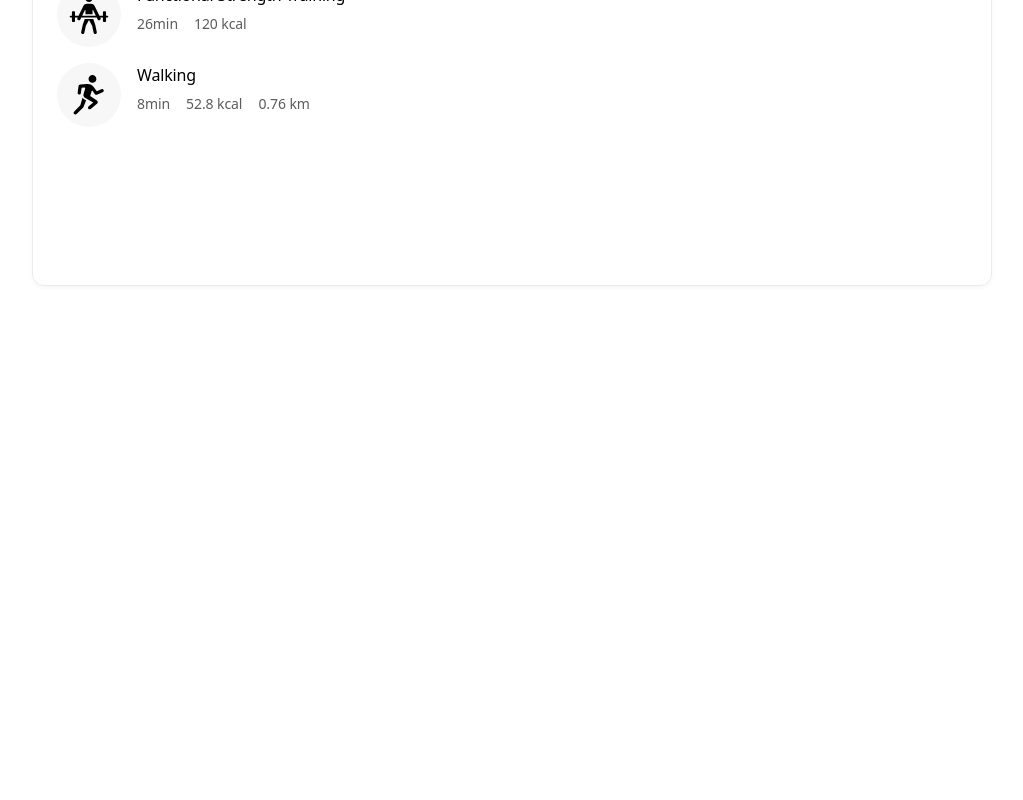
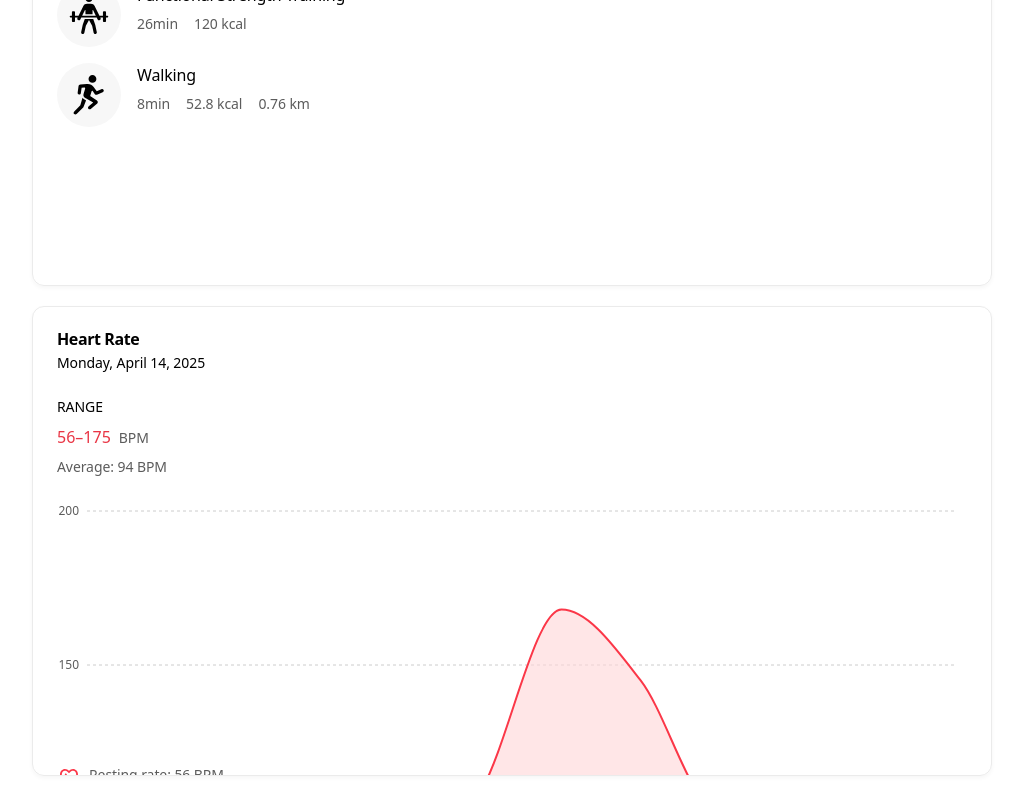
Before and after one commit to vishaltailors/Stride, a React (Vite) app: page / in a window 1280 px wide. Shown: the part 1743-2543 px from the top of the page, without its empty margins (256-1279 px from the left). Before the commit the page ends 2053 px from the top, so only its background shows below. Built offline with nearby package versions, Linux system fonts and the light colour scheme.

Commit message:
Add heart rate widget with interactive chart and metrics display

```diff
--- /dev/null
+++ b/src/components/widgets/heart-rate.data.js
@@ -0,0 +1,94 @@
+// Generate heart rate data for today with min/max ranges
+export const generateTodayHeartRateData = () => {
+  return [
+    { time: "12 AM", min: 62, max: 68, value: 65 },
+    { time: "2 AM", min: 58, max: 65, value: 62 },
+    { time: "4 AM", min: 56, max: 63, value: 60 },
+    { time: "6 AM", min: 65, max: 84, value: 68 },
+    { time: "8 AM", min: 70, max: 95, value: 75 },
+    { time: "10 AM", min: 95, max: 125, value: 110 },
+    { time: "12 PM", min: 145, max: 175, value: 168 },
+    { time: "2 PM", min: 130, max: 163, value: 145 },
+    { time: "4 PM", min: 90, max: 115, value: 102 },
+    { time: "6 PM", min: 100, max: 120, value: 110 },
+    { time: "8 PM", min: 80, max: 95, value: 88 },
+    { time: "10 PM", min: 70, max: 85, value: 76 },
+  ];
+};
+
+// Generate heart rate data for this week
+export const generateWeekHeartRateData = () => {
+  const dayNames = ["Mon", "Tue", "Wed", "Thu", "Fri", "Sat", "Sun"];
+  return dayNames.map((day, index) => {
+    const baseValue = 70 + Math.floor(Math.random() * 30);
+    return {
+      day,
+      min: baseValue - 10 - Math.floor(Math.random() * 5),
+      max: baseValue + 60 + Math.floor(Math.random() * 20),
+      value: baseValue + 20 + Math.floor(Math.random() * 10)
+    };
+  });
+};
+
+// Generate heart rate data for this month
+export const generateMonthHeartRateData = () => {
+  const weekNames = ["Week 1", "Week 2", "Week 3", "Week 4"];
+  return weekNames.map((week, index) => {
+    const baseValue = 75 + Math.floor(Math.random() * 20);
+    return {
+      week,
+      min: baseValue - 15,
+      max: baseValue + 70,
+      value: baseValue + 15
+    };
+  });
+};
+
+// Generate heart rate data for this year
+export const generateYearHeartRateData = () => {
+  const monthNames = [
+    "Jan", "Feb", "Mar", "Apr", "May", "Jun",
+    "Jul", "Aug", "Sep", "Oct", "Nov", "Dec"
+  ];
+  return monthNames.map((month, index) => {
+    const baseValue = 72 + Math.floor(Math.random() * 25);
+    return {
+      month,
+      min: baseValue - 12,
+      max: baseValue + 65,
+      value: baseValue + 18
+    };
+  });
+};
+
+// Get heart rate data based on date range
+export const getHeartRateDataByRange = (dateRange) => {
+  switch (dateRange) {
+    case "today":
+      return generateTodayHeartRateData();
+    case "this-week":
+      return generateWeekHeartRateData();
+    case "this-month":
+      return generateMonthHeartRateData();
+    case "this-year":
+      return generateYearHeartRateData();
+    default:
+      return generateTodayHeartRateData();
+  }
+};
+
+// Calculate heart rate metrics based on data
+export const calculateHeartRateMetrics = (data) => {
+  const allMins = data.map(item => item.min);
+  const allMaxs = data.map(item => item.max);
+  const allValues = data.map(item => item.value);
+
+  return {
+    current: data[data.length - 1].value,
+    min: Math.min(...allMins),
+    max: Math.max(...allMaxs),
+    average: Math.round(allValues.reduce((sum, val) => sum + val, 0) / allValues.length),
+    unit: "BPM",
+    color: "text-red-500"
+  };
+};
--- /dev/null
+++ b/src/components/widgets/heart-rate.jsx
@@ -0,0 +1,208 @@
+"use client";
+
+import {
+  Card,
+  CardContent,
+  CardDescription,
+  CardFooter,
+  CardHeader,
+  CardTitle,
+} from "@/components/ui/card";
+import {
+  ChartContainer,
+  ChartTooltip,
+  ChartTooltipContent,
+} from "@/components/ui/chart";
+import {
+  getHeartRateDataByRange,
+  calculateHeartRateMetrics
+} from "@/components/widgets/heart-rate.data";
+import useDateRangeStore from "@/store/date-range-store";
+import { RiHeartPulseLine } from "@remixicon/react";
+import {
+  endOfMonth,
+  endOfWeek,
+  endOfYear,
+  format,
+  startOfMonth,
+  startOfWeek,
+  startOfYear,
+} from "date-fns";
+import { useMemo } from "react";
+import {
+  Area,
+  AreaChart,
+  Bar,
+  BarChart,
+  CartesianGrid,
+  ResponsiveContainer,
+  Tooltip,
+  XAxis,
+  YAxis,
+} from "recharts";
+
+const CHART_CONFIG = {
+  heartRate: {
+    label: "Heart Rate",
+  },
+};
+
+export default function HeartRate() {
+  const dateRange = useDateRangeStore((state) => state.dateRange);
+  const chartData = getHeartRateDataByRange(dateRange);
+  const metrics = calculateHeartRateMetrics(chartData);
+  const today = new Date();
+
+  // Format date range based on selected range
+  const getFormattedDateRange = () => {
+    switch (dateRange) {
+      case "today":
+        return format(today, "EEEE, MMMM d, yyyy");
+      case "this-week": {
+        const weekStart = startOfWeek(today, { weekStartsOn: 1 });
+        const weekEnd = endOfWeek(today, { weekStartsOn: 1 });
+        return `${format(weekStart, "MMM d")} - ${format(weekEnd, "MMM d, yyyy")}`;
+      }
+      case "this-month": {
+        const monthStart = startOfMonth(today);
+        const monthEnd = endOfMonth(today);
+        return `${format(monthStart, "MMMM d")} - ${format(monthEnd, "d, yyyy")}`;
+      }
+      case "this-year": {
+        const yearStart = startOfYear(today);
+        const yearEnd = endOfYear(today);
+        return `${format(yearStart, "MMM d")} - ${format(yearEnd, "MMM d, yyyy")}`;
+      }
+      default:
+        return format(today, "EEEE, MMMM d, yyyy");
+    }
+  };
+
+  const formattedDate = getFormattedDateRange();
+
+  // Determine which data key to use for X-axis based on date range
+  const getXAxisDataKey = () => {
+    switch (dateRange) {
+      case "today":
+        return "time";
+      case "this-week":
+        return "day";
+      case "this-month":
+        return "week";
+      case "this-year":
+        return "month";
+      default:
+        return "time";
+    }
+  };
+
+  // Use memoization to prevent unnecessary recalculations
+  const chartContent = useMemo(() => (
+    <ResponsiveContainer width="100%" height="100%">
+      <AreaChart
+        data={chartData}
+        margin={{ top: 10, right: 10, left: 0, bottom: 10 }}
+      >
+        <CartesianGrid
+          vertical={false}
+          strokeDasharray="3 3"
+        />
+        <XAxis
+          dataKey={getXAxisDataKey()}
+          axisLine={false}
+          tickLine={false}
+          tickMargin={10}
+          interval="preserveStartEnd"
+          minTickGap={30}
+        />
+        <YAxis
+          domain={[50, 200]}
+          axisLine={false}
+          tickLine={false}
+          tickFormatter={(value) => `${value}`}
+          width={30}
+          ticks={[50, 100, 150, 200]}
+        />
+        <Tooltip
+          content={(props) => {
+            const { active, payload } = props;
+            if (active && payload && payload.length) {
+              const data = payload[0].payload;
+              const xLabel = data[getXAxisDataKey()];
+              return (
+                <div className="rounded-md border border-stroke-soft-200 bg-bg-white-0 p-2 shadow-sm">
+                  <div className="text-label-sm font-medium">{xLabel}</div>
+                  <div className="text-label-xs text-text-sub-600">
+                    Range: {data.min}-{data.max} {metrics.unit}
+                  </div>
+                  <div className="text-label-xs">
+                    Avg: {data.value} {metrics.unit}
+                  </div>
+                </div>
+              );
+            }
+            return null;
+          }}
+        />
+        <Area
+          type="monotone"
+          dataKey="value"
+          stroke="var(--red-500)"
+          fill="var(--red-100)"
+          strokeWidth={2}
+        />
+        <Area
+          type="monotone"
+          dataKey="min"
+          strokeOpacity={0}
+          fillOpacity={0}
+        />
+        <Area
+          type="monotone"
+          dataKey="max"
+          strokeOpacity={0}
+          fillOpacity={0}
+        />
+      </AreaChart>
+    </ResponsiveContainer>
+  ), [chartData, dateRange]); // Recalculate when data or date range changes
+
+  return (
+    <Card className="grow overflow-y-auto">
+      <CardHeader>
+        <CardTitle>Heart Rate</CardTitle>
+        <CardDescription>{formattedDate}</CardDescription>
+      </CardHeader>
+      <CardContent className="space-y-6">
+        {/* Range Display */}
+        <div>
+          <h3 className="mb-2 text-label-sm font-medium">RANGE</h3>
+          <h2 className="mb-2 flex items-baseline gap-2">
+            <span className="text-3xl font-medium text-red-600">
+              {metrics.min}–{metrics.max}
+            </span>
+            <span className="text-paragraph-sm text-text-sub-600">{metrics.unit}</span>
+          </h2>
+          <div className="text-label-sm text-text-sub-600">
+            Average: {metrics.average} {metrics.unit}
+          </div>
+        </div>
+
+        {/* Heart Rate Chart */}
+        <div className="h-60">
+          <ChartContainer config={CHART_CONFIG}>
+            {chartContent}
+          </ChartContainer>
+        </div>
+      </CardContent>
+      <CardFooter className="flex items-center text-label-sm">
+        <div className="flex gap-2">
+          <RiHeartPulseLine className="size-6 text-red-500" />
+          <span className="text-text-sub-600">
+            Resting rate: {metrics.min} {metrics.unit}
+          </span>
+        </div>
+      </CardFooter>
+    </Card>
+  );
+}
--- a/src/routes/_layout/index.lazy.jsx
+++ b/src/routes/_layout/index.lazy.jsx
@@ -1,6 +1,7 @@
 import Header from "@/components/shared/header";
 import Activity from "@/components/widgets/activity";
 import Distance from "@/components/widgets/distance";
+import HeartRate from "@/components/widgets/heart-rate";
 import Steps from "@/components/widgets/steps";
 import Workouts from "@/components/widgets/workouts";
 import { createLazyFileRoute } from "@tanstack/react-router";
@@ -16,18 +17,21 @@ const layouts = {
     { i: "steps", x: 1, y: 0, w: 1, h: 1 },
     { i: "distance", x: 2, y: 0, w: 1, h: 1 },
     { i: "workouts", x: 0, y: 1, w: 1, h: 1 },
+    { i: "heart-rate", x: 1, y: 1, w: 1, h: 1 },
   ],
   md: [
     { i: "activity", x: 0, y: 0, w: 1, h: 1 },
     { i: "steps", x: 1, y: 0, w: 1, h: 1 },
     { i: "distance", x: 0, y: 1, w: 2, h: 1 },
-    { i: "workouts", x: 0, y: 2, w: 2, h: 1 },
+    { i: "workouts", x: 0, y: 2, w: 1, h: 1 },
+    { i: "heart-rate", x: 1, y: 2, w: 1, h: 1 },
   ],
   sm: [
     { i: "activity", x: 0, y: 0, w: 1, h: 1 },
     { i: "steps", x: 0, y: 1, w: 1, h: 1 },
     { i: "distance", x: 0, y: 2, w: 1, h: 1 },
     { i: "workouts", x: 0, y: 3, w: 1, h: 1 },
+    { i: "heart-rate", x: 0, y: 4, w: 1, h: 1 },
   ],
 };
 
@@ -64,6 +68,9 @@ function Index() {
           <div key="workouts">
             <Workouts />
           </div>
+          <div key="heart-rate">
+            <HeartRate />
+          </div>
         </ResponsiveGridLayout>
       </div>
     </>
```
